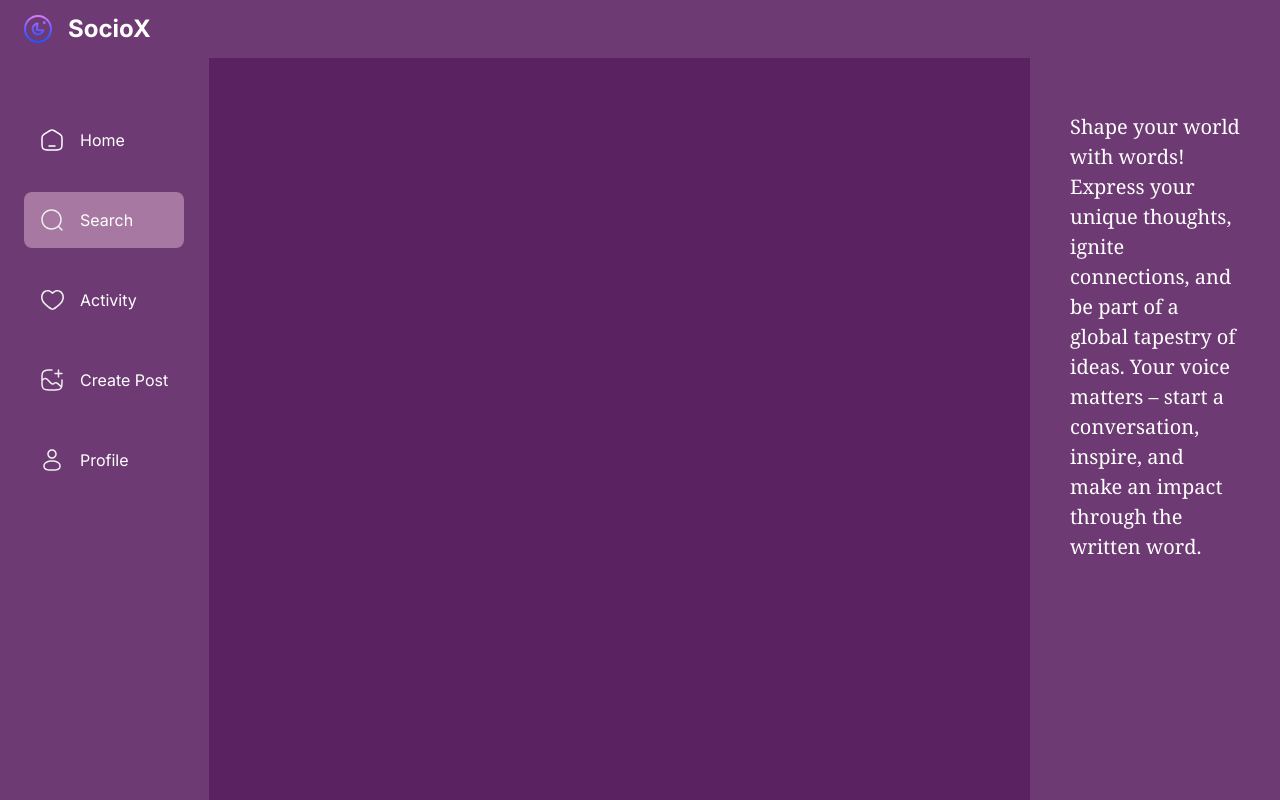
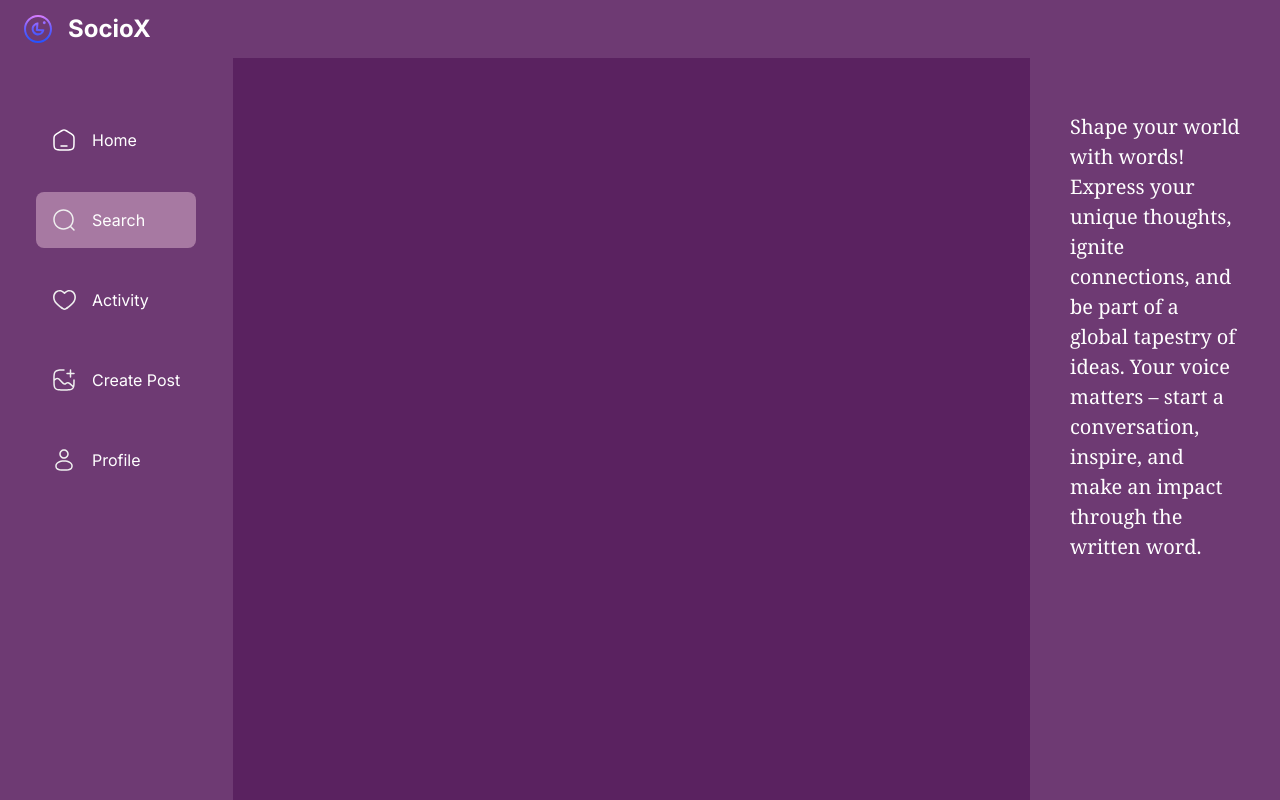
Before and after one commit to Aradhya83/SocioX, a Next.js app: page /search in a window 1280 px wide. Built offline with nearby package versions, Linux system fonts and the light colour scheme; no server answers.

Commit message:
Update LeftSidebar.tsx

```diff
--- a/components/shared/LeftSidebar.tsx
+++ b/components/shared/LeftSidebar.tsx
@@ -11,7 +11,7 @@
     const {userId}= useAuth();
     return (
         <section className="custom-scrollbar leftsidebar">
-            <div className="flex w-full flex-1 flex-col gap-6 px-6">
+            <div className="flex w-full flex-1 flex-col gap-6 px-9">
        {sidebarLinks.map((link)=>{
          const isActive= (pathname.includes(link.route)&&
          link.route.length>1)||pathname===link.route;
```
